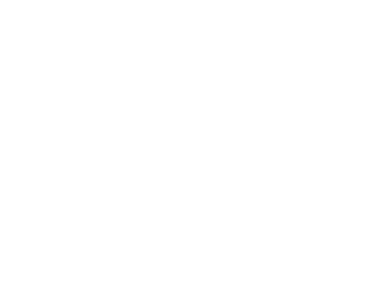
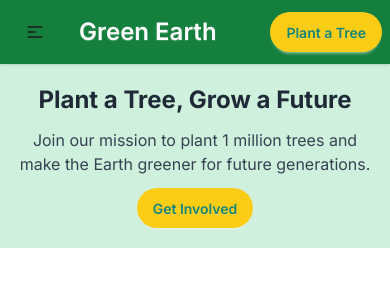
Before and after one commit to raihan-naime/Assignment-06, a plain HTML site: page index.html in a window 390 px wide. Drawn offline with nearby package versions, Linux system fonts and the light colour scheme.

Commit message:
added header section

```diff
--- a/index.html
+++ b/index.html
@@ -24,5 +24,81 @@
     <!-- css link -->
     <link rel="stylesheet" href="./styles/style.css" />
   </head>
-  <body class=""></body>
+
+  <body class="font-inter">
+    <header>
+      <!-- navbar -->
+      <nav>
+        <div class="navbar bg-[#15803d] shadow-sm">
+          <div class="navbar-start">
+            <div class="dropdown">
+              <div tabindex="0" role="button" class="btn btn-ghost lg:hidden">
+                <svg
+                  xmlns="http://www.w3.org/2000/svg"
+                  class="h-5 w-5"
+                  fill="none"
+                  viewBox="0 0 24 24"
+                  stroke="currentColor"
+                >
+                  <path
+                    stroke-linecap="round"
+                    stroke-linejoin="round"
+                    stroke-width="2"
+                    d="M4 6h16M4 12h8m-8 6h16"
+                  />
+                </svg>
+              </div>
+              <ul
+                tabindex="0"
+                class="menu menu-sm dropdown-content bg-base-100 rounded-box z-1 mt-3 w-52 p-2 shadow"
+              >
+                <li><a>About</a></li>
+                <li>
+                  <a>Gallery</a>
+                </li>
+                <li><a>Plant a Tree</a></li>
+              </ul>
+            </div>
+            <a class="btn btn-ghost text-2xl md:text-3xl text-white"
+              >Green Earth</a
+            >
+          </div>
+          <div class="navbar-center hidden lg:flex gap-8">
+            <p class="text-white text-xl">About</p>
+            <p class="text-white text-xl">Gallery</p>
+            <p class="text-white text-xl">Plant a Tree</p>
+          </div>
+          <div class="navbar-end">
+            <a
+              class="btn border-none text-[#168576] hover:text-white hover:bg-[#facc1540] rounded-full bg-[#facc15]"
+              >Plant a Tree</a
+            >
+          </div>
+        </div>
+      </nav>
+
+      <!-- hero section -->
+      <section>
+        <div class=" bg-[#cff0dc] gap-25 md:flex items-center justify-between">
+          <div class=" flex-1 md:block hidden">
+            <img src="./assets/hero-leaf1.png" alt="">
+          </div>
+          <div class=" text-center space-y-3 py-5 px-3">
+            <h2 class="text-[#1f2937] md:text-5xl text-2xl font-bold">Plant a Tree, Grow a Future</h2>
+            <p class="text-gray-700">
+              Join our mission to plant 1 million trees and make the Earth
+              greener for future generations.
+            </p>
+            <a
+              class="btn border-none text-[#168576] hover:text-white hover:bg-[#facc1540] rounded-full bg-[#facc15]"
+              >Get Involved</a
+            >
+          </div>
+          <div class=" flex-1 hidden md:block">
+            <img src="./assets/hero-leaf2.png" alt="">
+          </div>
+        </div>
+      </section>
+    </header>
+  </body>
 </html>
```
